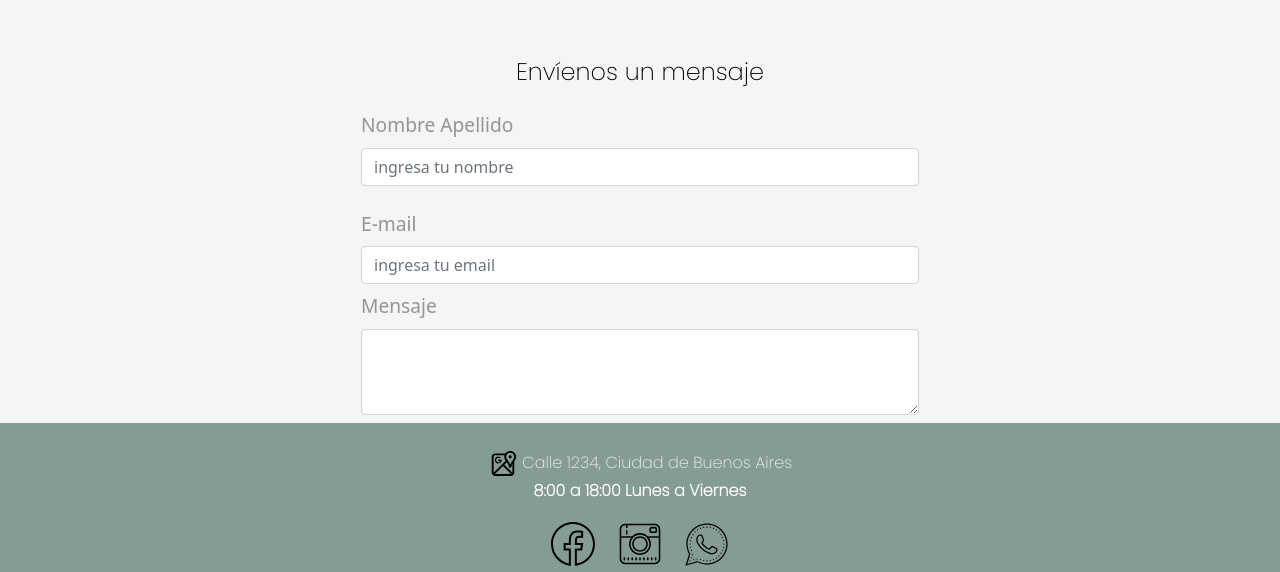
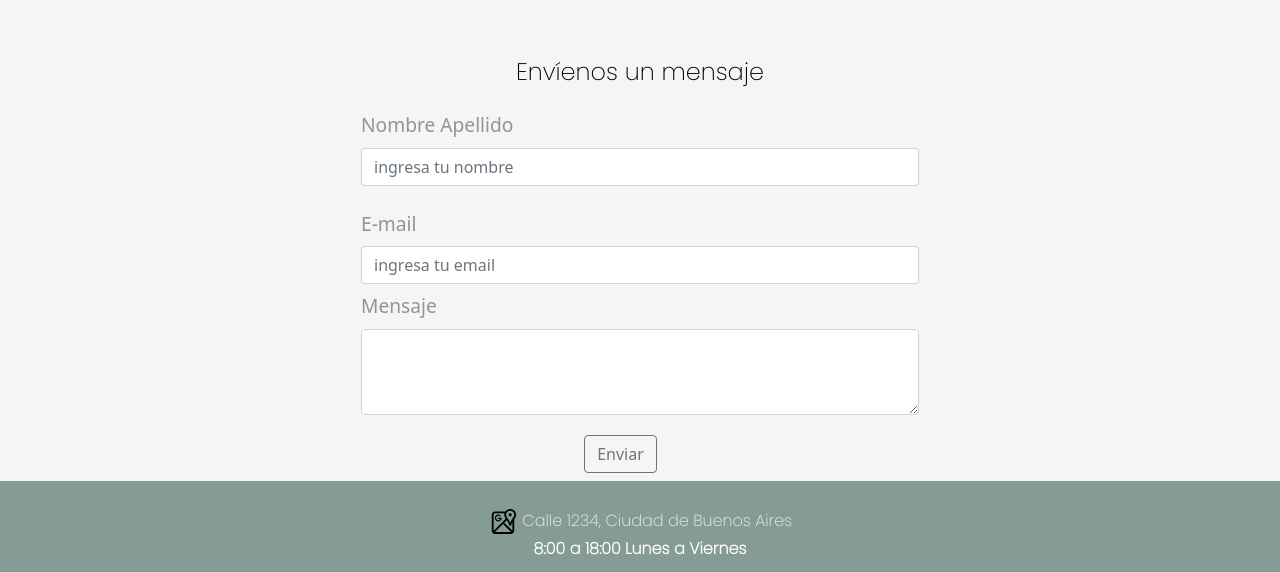
Before and after one commit to MariaBelenBeron/preentrega2, a plain HTML site: page section/Contacto.html in a window 1280 px wide. Shown: the part 467-1039 px from the top of the page. Drawn offline with nearby package versions, Linux system fonts and the light colour scheme.

Commit message:
agregado boton

```diff
--- /dev/null
+++ b/sass/_contacto.scss
@@ -0,0 +1,4 @@
+.boton{
+    margin-top: 20px;
+    margin-left: 40%;
+}
--- a/sass/estilos.scss
+++ b/sass/estilos.scss
@@ -6,4 +6,5 @@
 @import"header";
 @import"cuidados";
 @import"index";
+@import"contacto";
 @import"mediaqueries";
--- a/section/Contacto.html
+++ b/section/Contacto.html
@@ -55,7 +55,7 @@
             <h1>Envíenos un mensaje</h1>
             </div>
             <form>
-                <div class="mb-4 col-6 mx-auto">
+                <div class="mb-4 col-6 mx-auto ">
                     <label for="exampleFormControlInput1" class="form-label">Nombre Apellido</label>
                     <input type="email" class="form-control" id="exampleFormControlInput1" placeholder="ingresa tu nombre">
                     </div>
@@ -63,9 +63,10 @@
                         <label for="exampleFormControlInput1" class="form-label">E-mail </label>
                         <input type="email" class="form-control" id="exampleFormControlInput1" placeholder="ingresa tu email">
                         </div>
-                    <div class="mb-2 col-6 pb-xxl-5 mx-auto">
+                    <div class="mb-2 col-6 pb-xxl-5 mx-auto ">
                     <label for="exampleFormControlTextarea1" class="form-label">Mensaje</label>
-                    <textarea class="form-control" id="exampleFormControlTextarea1" rows="3"></textarea>
+                    <textarea class="form-control" id="exampleFormControlTextarea1" rows="3" ></textarea>
+                    <button type="button" class="boton btn btn-outline-secondary mr-5 ml-5">Enviar</button>
                 </div>
             </form>
         </section>
```
Also changed, not shown: style/estilos.css, 1 other file.
